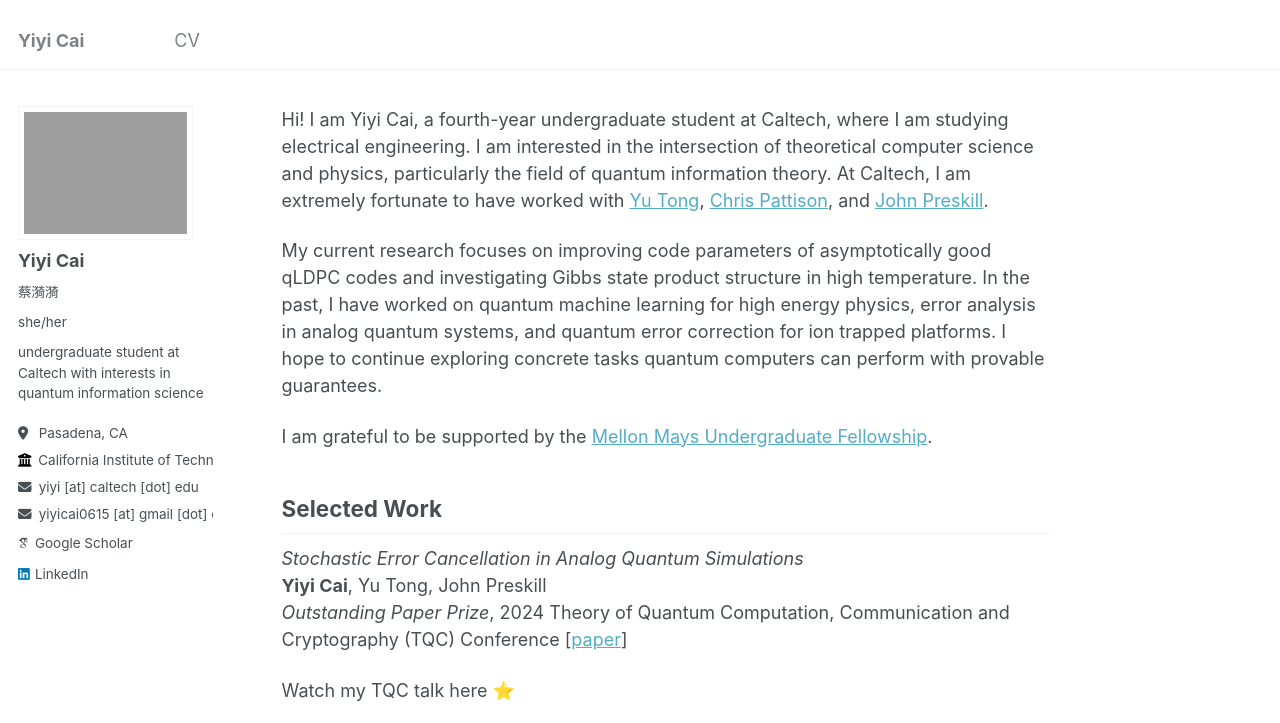
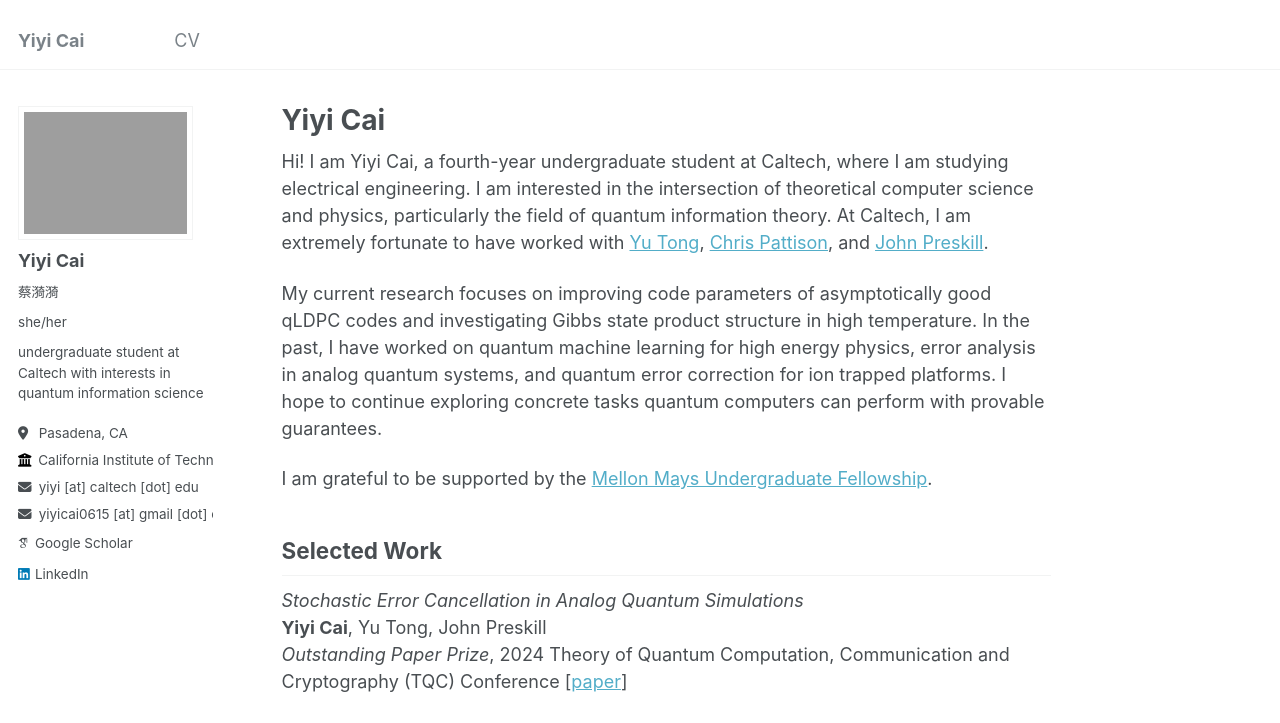
Before and after one commit to Yiyi-Cai/yiyi-cai.github.io, a Jekyll site: the page built from _pages/about.md, in a window 1280 px wide and 900 px high, cut to the strip 0-723 px from the top of the window. Built offline with Jekyll 4.4.1, drawn with Linux system fonts in a browser that asks for light colours; some web fonts are replaced.

Commit message:
Update about.md

```diff
--- a/_pages/about.md
+++ b/_pages/about.md
@@ -1,6 +1,7 @@
 ---
 permalink: /
 author_profile: true
+title: "Yiyi Cai"
 redirect_from:
   - /about/
   - /about.html
```
